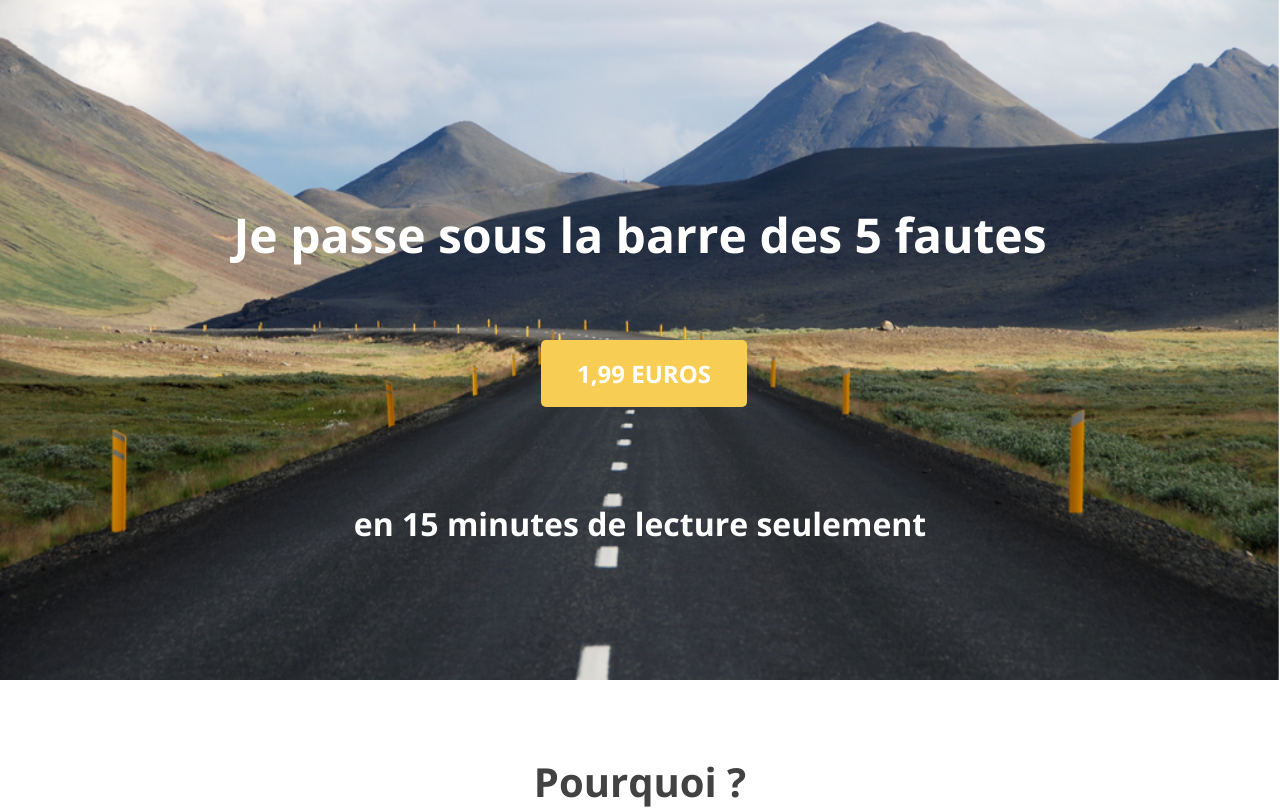
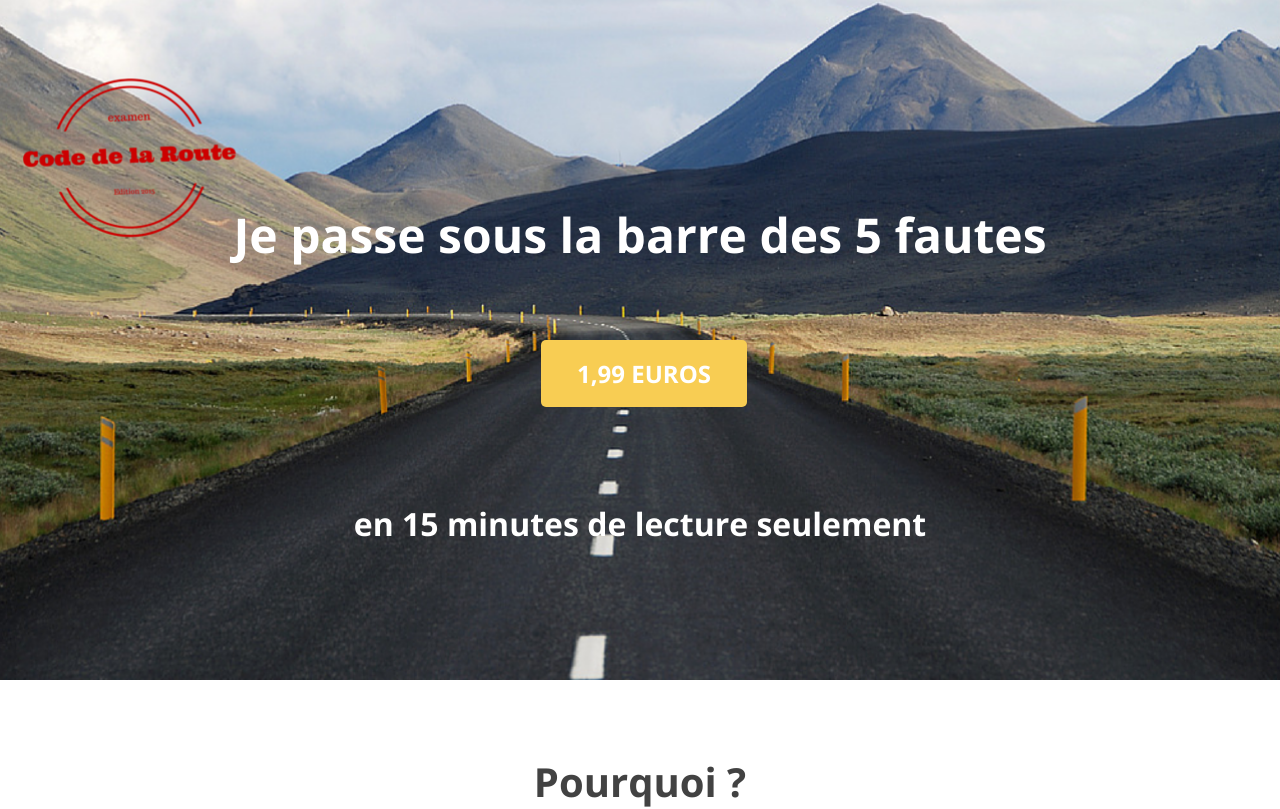
Before and after one commit to hellosunshine/moinsde5fautes, a plain HTML site: page index.html in a window 1280 px wide. Shown: the top 809 px of the page. Drawn offline with nearby package versions, Linux system fonts and the light colour scheme.

Commit message:
cover img

```diff
--- a/css/style.css
+++ b/css/style.css
@@ -217,7 +217,7 @@ li.fb a span:hover {
 /*--slider--*/
 /**** Slider *****/
 .slider{
-	background: url(../images/banner.jpg) no-repeat center top;
+	background: url(../images/banner.png) no-repeat center top;
 	-webkit-background-size: cover;
 	-moz-background-size: cover;
 	-o-background-size: cover;
```
Also changed, not shown: images/banner.png (added), images/banner3.jpg (renamed from images/banner.jpg).
